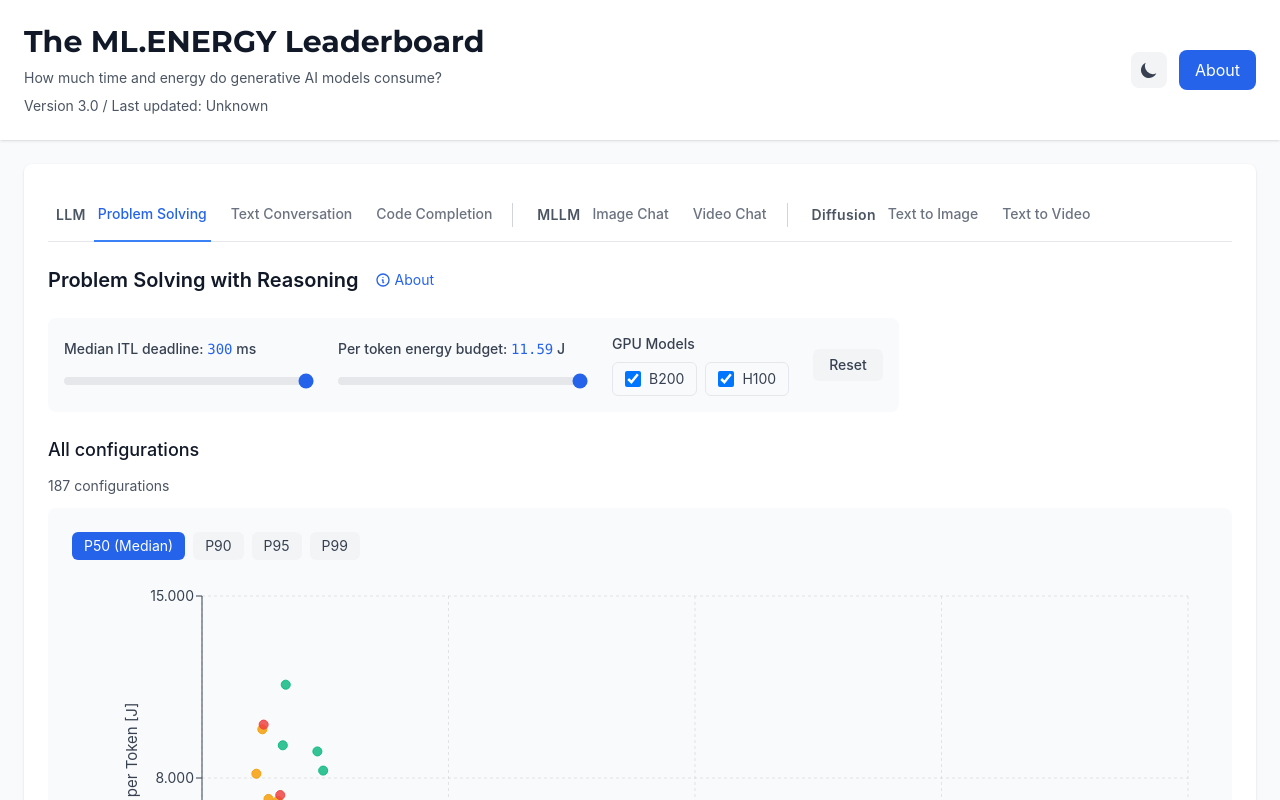
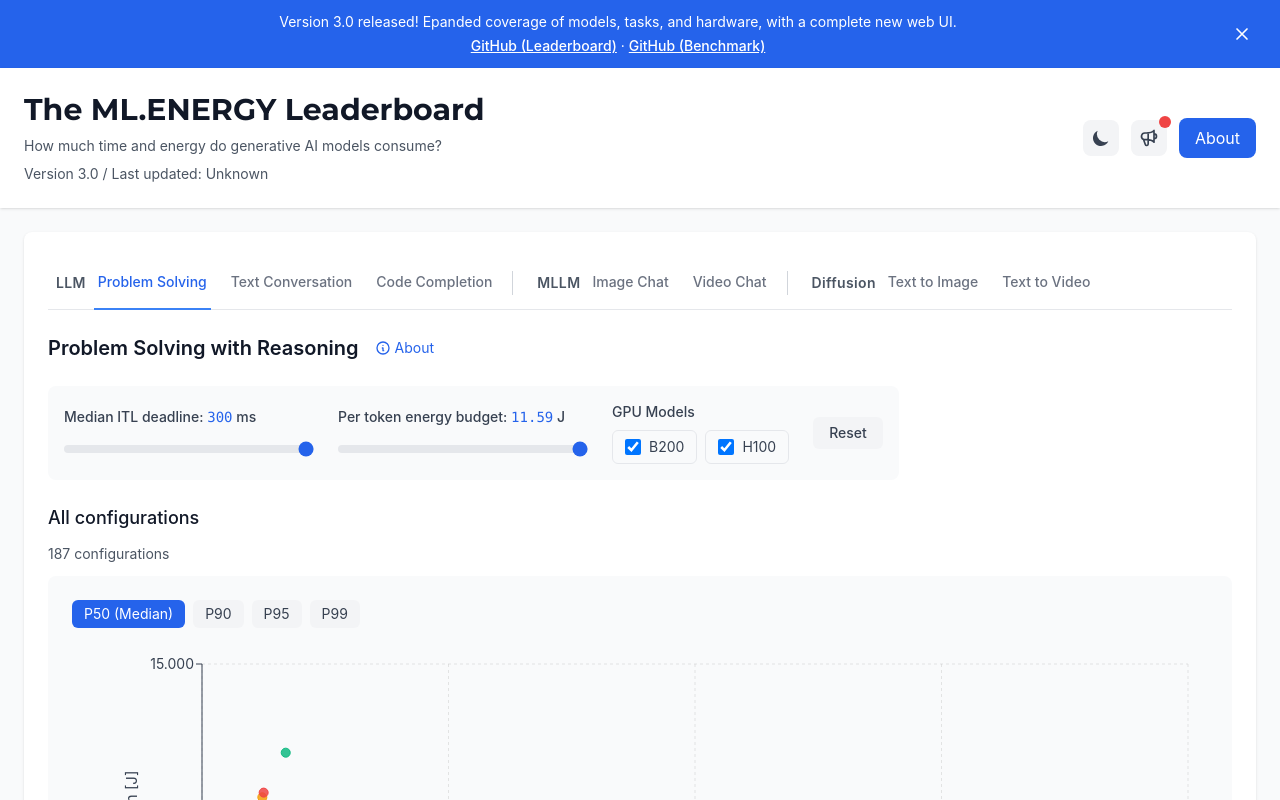
Before and after one commit to ml-energy/leaderboard, a React (Vite) app: page / in a window 1280 px wide. Shown: the top 800 px of the page. Built offline with nearby package versions, Linux system fonts and the light colour scheme.

Commit message:
Implement announcement system

```diff
--- a/src/App.tsx
+++ b/src/App.tsx
@@ -1,4 +1,4 @@
-import { useEffect, useState, useMemo, useRef } from 'react';
+import { useEffect, useState, useMemo, useRef, useCallback } from 'react';
 import { IndexData, TaskData, AnyConfiguration, Configuration } from './types';
 import { loadIndexData, loadTaskData } from './utils/dataLoader';
 import { getColumnsForTask } from './config/columns';
@@ -11,6 +11,9 @@
 import { AboutPage } from './components/AboutPage';
 import { TaskAboutModal } from './components/TaskAboutModal';
 import { TimeEnergyTradeoffChart, ITLPercentile } from './components/TimeEnergyTradeoffChart';
+import { AnnouncementBanner } from './components/AnnouncementBanner';
+import { AnnouncementsModal } from './components/AnnouncementsModal';
+import { announcements } from './config/announcements';
 
 function App() {
   const [indexData, setIndexData] = useState<IndexData | null>(null);
@@ -29,6 +32,18 @@
   const [modalOpen, setModalOpen] = useState(false);
   const [aboutOpen, setAboutOpen] = useState(false);
   const [taskAboutOpen, setTaskAboutOpen] = useState(false);
+  const [announcementsOpen, setAnnouncementsOpen] = useState(false);
+  const [readAnnouncementIds, setReadAnnouncementIds] = useState<Set<string>>(() => {
+    const stored = localStorage.getItem('readAnnouncementIds');
+    if (stored) {
+      try {
+        return new Set(JSON.parse(stored));
+      } catch {
+        return new Set();
+      }
+    }
+    return new Set();
+  });
 
   // Multi-model comparison state (single source of truth: selectedForCompare)
   const [selectedForCompare, setSelectedForCompare] = useState<Set<string>>(new Set());
@@ -48,6 +63,20 @@
     }
     localStorage.setItem('darkMode', String(darkMode));
   }, [darkMode]);
+
+  useEffect(() => {
+    localStorage.setItem('readAnnouncementIds', JSON.stringify([...readAnnouncementIds]));
+  }, [readAnnouncementIds]);
+
+  const unreadAnnouncementCount = announcements.filter(a => !readAnnouncementIds.has(a.date)).length;
+
+  const handleMarkAnnouncementAsRead = (id: string) => {
+    setReadAnnouncementIds(prev => new Set([...prev, id]));
+  };
+
+  const handleMarkAllAnnouncementsAsRead = useCallback(() => {
+    setReadAnnouncementIds(new Set(announcements.map(a => a.date)));
+  }, []);
 
   useEffect(() => {
     loadIndexData()
@@ -317,6 +346,10 @@
 
   return (
     <div className="min-h-screen bg-gray-50 dark:bg-gray-900">
+      <AnnouncementBanner
+        readIds={readAnnouncementIds}
+        onDismiss={handleMarkAnnouncementAsRead}
+      />
       <header className="bg-white dark:bg-gray-800 shadow">
         <div className="mx-auto py-6 px-6 flex justify-between items-center">
           <div>
@@ -344,6 +377,18 @@
                 <svg className="w-5 h-5 text-gray-700" fill="currentColor" viewBox="0 0 20 20">
                   <path d="M17.293 13.293A8 8 0 016.707 2.707a8.001 8.001 0 1010.586 10.586z" />
                 </svg>
+              )}
+            </button>
+            <button
+              onClick={() => setAnnouncementsOpen(true)}
+              className="relative p-2 rounded-lg bg-gray-100 dark:bg-gray-700 hover:bg-gray-200 dark:hover:bg-gray-600 transition-colors"
+              title="Announcements"
+            >
+              <svg className="w-5 h-5 text-gray-700 dark:text-gray-300" fill="none" stroke="currentColor" viewBox="0 0 24 24">
+                <path strokeLinecap="round" strokeLinejoin="round" strokeWidth={2} d="M11 5.882V19.24a1.76 1.76 0 01-3.417.592l-2.147-6.15M18 13a3 3 0 100-6M5.436 13.683A4.001 4.001 0 017 6h1.832c4.1 0 7.625-1.234 9.168-3v14c-1.543-1.766-5.067-3-9.168-3H7a3.988 3.988 0 01-1.564-.317z" />
+              </svg>
+              {unreadAnnouncementCount > 0 && (
+                <span className="absolute -top-1 -right-1 w-3 h-3 bg-red-500 rounded-full" />
               )}
             </button>
             <button
@@ -522,6 +567,14 @@
 
       {aboutOpen && <AboutPage onClose={() => setAboutOpen(false)} />}
 
+      <AnnouncementsModal
+        isOpen={announcementsOpen}
+        onClose={() => {
+          setAnnouncementsOpen(false);
+          handleMarkAllAnnouncementsAsRead();
+        }}
+      />
+
       {taskAboutOpen && (
         <TaskAboutModal
           taskId={activeTask}
--- /dev/null
+++ b/src/components/AnnouncementBanner.tsx
@@ -0,0 +1,51 @@
+import { announcements } from '../config/announcements';
+
+interface AnnouncementBannerProps {
+  readIds: Set<string>;
+  onDismiss: (id: string) => void;
+}
+
+export function AnnouncementBanner({ readIds, onDismiss }: AnnouncementBannerProps) {
+  // Find the latest unread announcement (announcements are ordered newest first)
+  const latestUnread = announcements.find(a => !readIds.has(a.date));
+
+  if (!latestUnread) {
+    return null;
+  }
+
+  return (
+    <div className="bg-blue-600 text-white">
+      <div className="mx-auto py-3 px-6 flex items-center justify-between">
+        <div className="flex-1 text-center text-sm">
+          <div>{latestUnread.message}</div>
+          {latestUnread.links && latestUnread.links.length > 0 && (
+            <div className="mt-1">
+              {latestUnread.links.map((link, index) => (
+                <span key={link.url}>
+                  {index > 0 && ' · '}
+                  <a
+                    href={link.url}
+                    target="_blank"
+                    rel="noopener noreferrer"
+                    className="underline font-medium hover:text-blue-100"
+                  >
+                    {link.text}
+                  </a>
+                </span>
+              ))}
+            </div>
+          )}
+        </div>
+        <button
+          onClick={() => onDismiss(latestUnread.date)}
+          className="ml-4 p-1 hover:bg-blue-700 rounded transition-colors"
+          aria-label="Dismiss announcement"
+        >
+          <svg className="w-5 h-5" fill="none" stroke="currentColor" viewBox="0 0 24 24">
+            <path strokeLinecap="round" strokeLinejoin="round" strokeWidth={2} d="M6 18L18 6M6 6l12 12" />
+          </svg>
+        </button>
+      </div>
+    </div>
+  );
+}
--- /dev/null
+++ b/src/components/AnnouncementsModal.tsx
@@ -0,0 +1,86 @@
+import { announcements, Announcement } from '../config/announcements';
+
+interface AnnouncementsModalProps {
+  isOpen: boolean;
+  onClose: () => void;
+}
+
+export function AnnouncementsModal({
+  isOpen,
+  onClose,
+}: AnnouncementsModalProps) {
+  if (!isOpen) return null;
+
+  const formatDate = (dateStr: string) => {
+    const [year, month, day] = dateStr.split('-').map(Number);
+    const months = [
+      'January', 'February', 'March', 'April', 'May', 'June',
+      'July', 'August', 'September', 'October', 'November', 'December'
+    ];
+    return `${months[month - 1]} ${day}, ${year}`;
+  };
+
+  return (
+    <div className="fixed inset-0 z-50 flex items-center justify-center">
+      <div
+        className="absolute inset-0 bg-black/50"
+        onClick={onClose}
+      />
+      <div className="relative bg-white dark:bg-gray-800 rounded-lg shadow-xl max-w-lg w-full mx-4 max-h-[80vh] flex flex-col">
+        <div className="flex items-center justify-between p-4 border-b border-gray-200 dark:border-gray-700">
+          <h2 className="text-xl font-semibold text-gray-900 dark:text-white">
+            Announcements
+          </h2>
+          <button
+            onClick={onClose}
+            className="p-1 hover:bg-gray-100 dark:hover:bg-gray-700 rounded transition-colors"
+            aria-label="Close"
+          >
+            <svg className="w-5 h-5 text-gray-500 dark:text-gray-400" fill="none" stroke="currentColor" viewBox="0 0 24 24">
+              <path strokeLinecap="round" strokeLinejoin="round" strokeWidth={2} d="M6 18L18 6M6 6l12 12" />
+            </svg>
+          </button>
+        </div>
+
+        <div className="flex-1 overflow-y-auto p-4 space-y-4">
+          {announcements.length === 0 ? (
+            <p className="text-gray-500 dark:text-gray-400 text-center py-8">
+              No announcements yet.
+            </p>
+          ) : (
+            announcements.map((announcement: Announcement) => (
+              <div
+                key={announcement.date}
+                className="p-4 rounded-lg border bg-gray-50 dark:bg-gray-900 border-gray-200 dark:border-gray-700"
+              >
+                <div className="text-sm text-gray-500 dark:text-gray-400 mb-1">
+                  {formatDate(announcement.date)}
+                </div>
+                <p className="text-gray-900 dark:text-white">
+                  {announcement.message}
+                </p>
+                {announcement.links && announcement.links.length > 0 && (
+                  <div className="mt-1">
+                    {announcement.links.map((link, index) => (
+                      <span key={link.url}>
+                        {index > 0 && ' · '}
+                        <a
+                          href={link.url}
+                          target="_blank"
+                          rel="noopener noreferrer"
+                          className="text-blue-600 dark:text-blue-400 hover:underline"
+                        >
+                          {link.text}
+                        </a>
+                      </span>
+                    ))}
+                  </div>
+                )}
+              </div>
+            ))
+          )}
+        </div>
+      </div>
+    </div>
+  );
+}
--- /dev/null
+++ b/src/config/announcements.ts
@@ -0,0 +1,43 @@
+export interface AnnouncementLink {
+  text: string;
+  url: string;
+}
+
+export interface Announcement {
+  date: string;  // ISO date string (YYYY-MM-DD) - also serves as unique identifier
+  message: string;
+  links?: AnnouncementLink[];
+}
+
+// Announcements ordered from newest to oldest
+export const announcements: Announcement[] = [
+  {
+    date: "2025-12-01",
+    message: "Version 3.0 released! Epanded coverage of models, tasks, and hardware, with a complete new web UI.",
+    links: [
+      { text: "GitHub (Leaderboard)", url: "https://github.com/ml-energy/leaderboard" },
+      { text: "GitHub (Benchmark)", url: "https://github.com/ml-energy/benchmark" },
+    ],
+  },
+  {
+    date: "2025-09-18",
+    message: "Benchmark paper accepted at NeurIPS 25 D&B track as Spotlight paper!",
+    links: [
+      { text: "arXiv", url: "https://arxiv.org/abs/2505.06371" },
+    ],
+  },
+  {
+    date: "2024-09-19",
+    message: "Version 2.0 released!",
+    links: [
+      { text: "GitHub", url: "https://github.com/ml-energy/leaderboard-v2" },
+    ],
+  },
+  {
+    date: "2023-07-06",
+    message: "Version 1.0 released!",
+    links: [
+      { text: "GitHub", url: "https://github.com/ml-energy/leaderboard-v2" },
+    ],
+  },
+];
```
